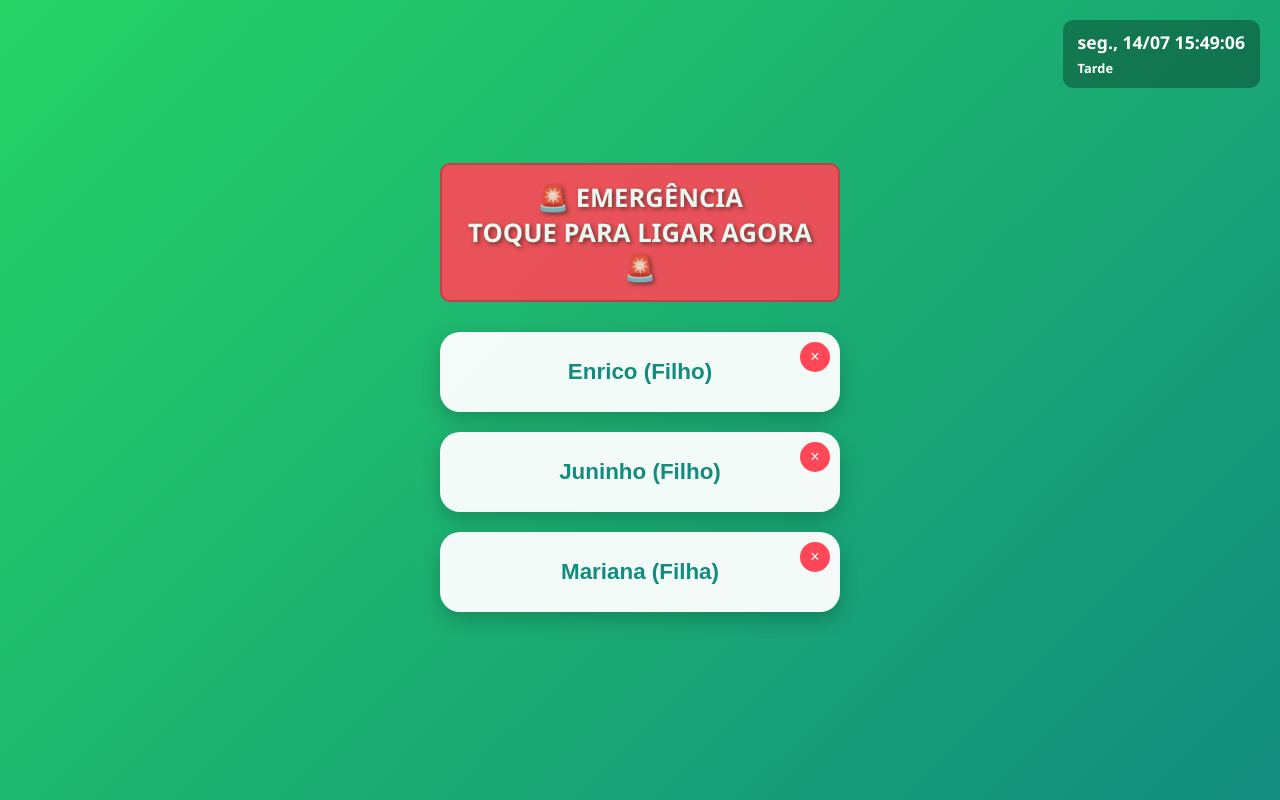
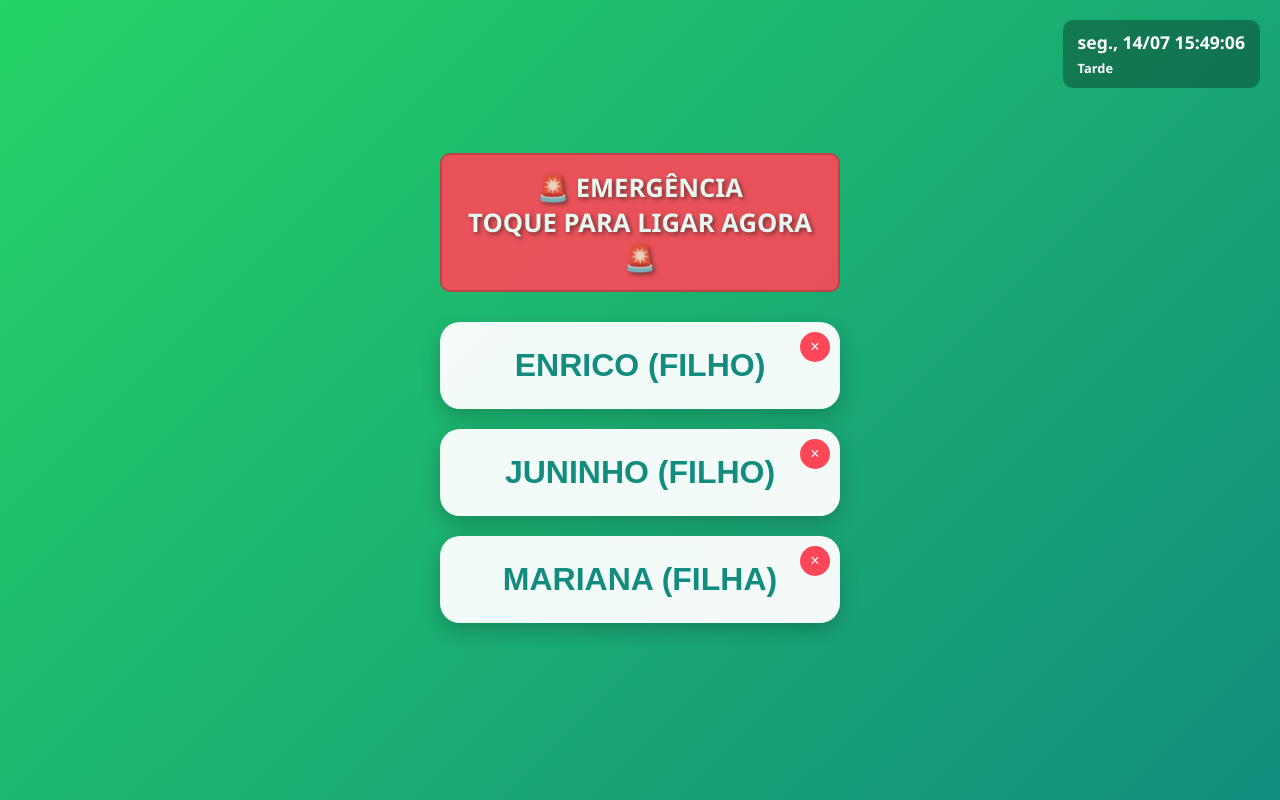
Before and after one commit to ejinfoweb/fmonken-chamada, a plain HTML site: page index.html in a window 1280 px wide. Drawn offline with Linux system fonts and the light colour scheme.

Commit message:
Update index.html

```diff
--- a/index.html
+++ b/index.html
@@ -369,7 +369,7 @@
                 const button = document.createElement('button');
                 button.className = 'contact-button';
                 button.innerHTML = `
-                    <span style="width: 100%; text-align: center;">${contact.name}</span>
+                    <span style="width: 100%; text-align: center; font-size: 2rem; font-weight: bold; text-transform: uppercase;">${contact.name}</span>
                     <button class="delete-btn" onclick="deleteContact(${index}); event.stopPropagation();">×</button>
                 `;
                 button.onclick = () => makeVideoCall(contact.phone);
```
